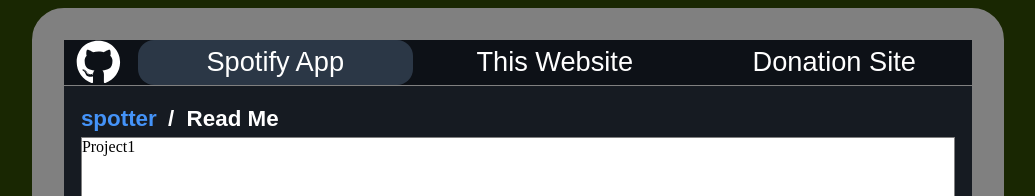
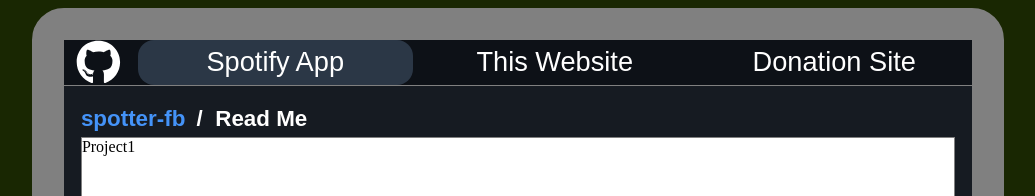
Before and after one commit to coryFinkbeiner/my_website, a React (Vite) app: page /github/project1 in a window 1280 px wide. Shown: the top 196 px of the page, without its empty margins (154-1189 px from the left). Built offline with nearby package versions, Linux system fonts and the light colour scheme.

Commit message:
about to add the spotify readme markdown to site

```diff
--- a/src/SubPages/Project1.jsx
+++ b/src/SubPages/Project1.jsx
@@ -4,8 +4,8 @@ import ReadMe from '../Components/Readme'
 function Project1() {
   return (
     <ReadMe
-      name={'spotter'}
-      url={'https://github.com/coryFinkbeiner/spotter/tree/boot'}
+      name={'spotter-fb'}
+      url={'https://github.com/coryFinkbeiner/spotter-fb/tree/main'}
     >
       <div
         style={{}}
```
